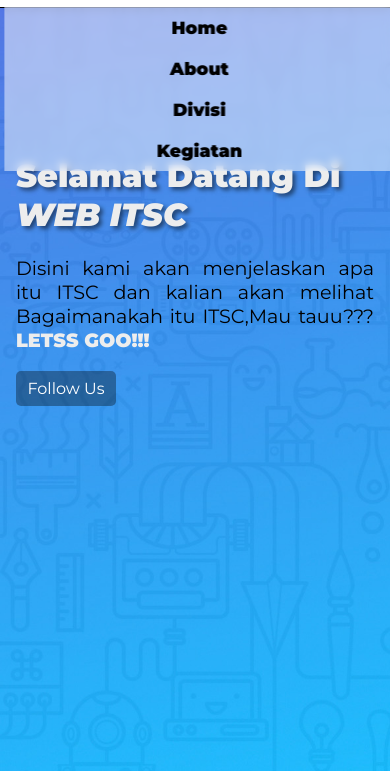
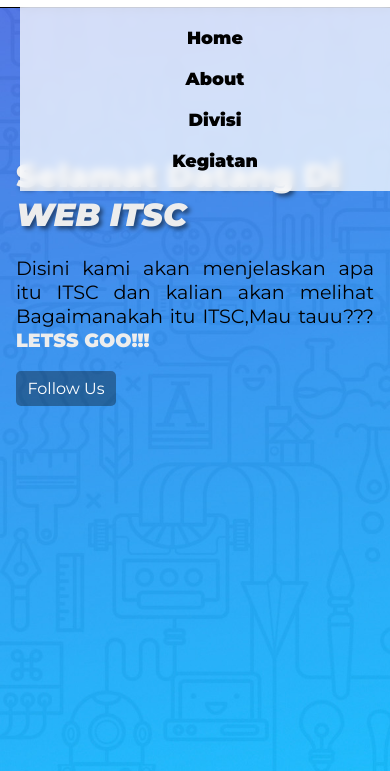
Before and after one commit to SuryaaaDev/itsc, a plain HTML site: page index.html in a window 390 px wide. Both pictures are taken after a click on the element 357 px from the left and 40 px from the top of the page. Shown: the part 73-844 px from the top of the page. Drawn offline with nearby package versions, Linux system fonts and the light colour scheme.

Commit message:
Update style.css

```diff
--- a/style.css
+++ b/style.css
@@ -377,16 +377,22 @@ footer .credit a:hover {
     .menu {
         display: none;
         flex-direction: column;
+        align-items: center;
         position: absolute;
         top: 80px;
-        left: 50%;
-        transform: translateX(-54%);
-        background-color: #ffffff7e;
+        left: 0;
+        right: 0;
+        background-color: #ffffffc0;
         backdrop-filter: blur(4px);
         text-align: center;
         width: 100%;
+        padding: 10px 0;
+        z-index: 9;
         transition: all 0.3s ease-in-out;
+        margin: 0;
+        box-sizing: border-box;
     }
+
 
     .menu a {
         margin: 10px 0;
```
